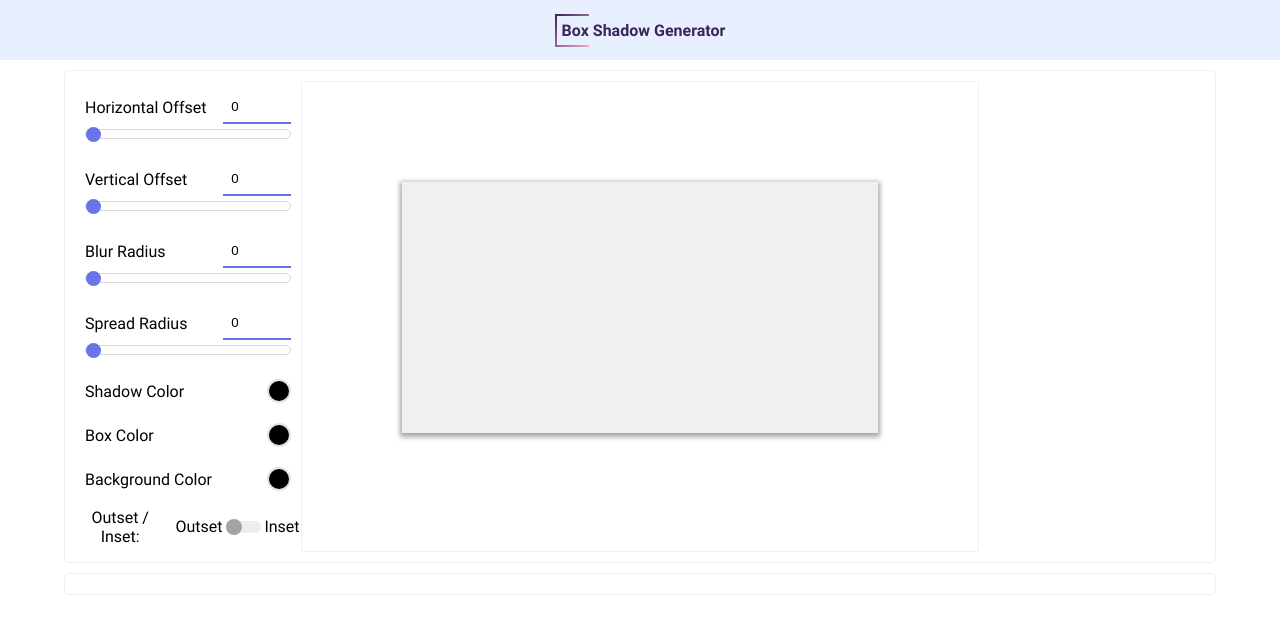
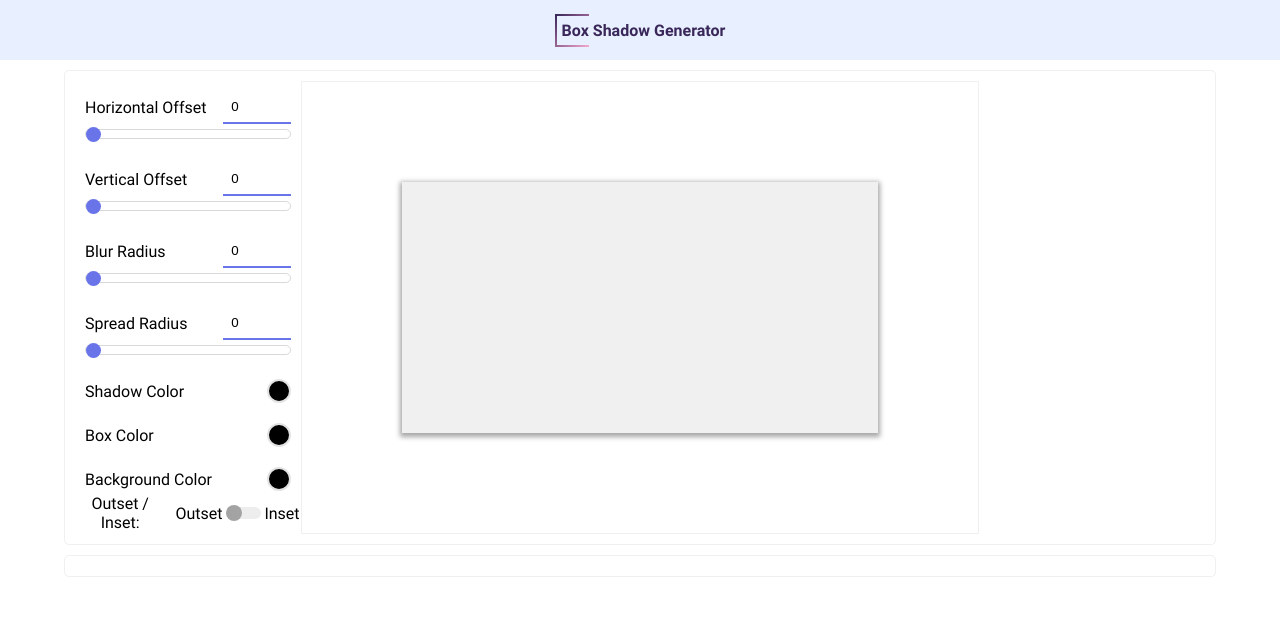
Before and after one commit to MaximeEsnol/BoxShadowGenerator, a React (Create React App) app: page / in a window 1280 px wide. Shown: the top 634 px of the page. Built offline with nearby package versions, Linux system fonts and the light colour scheme.

Commit message:
Fix some layout issues

```diff
--- a/src/css/toggle.css
+++ b/src/css/toggle.css
@@ -2,11 +2,11 @@
     display: flex;
     flex-direction: row;
     width: 100%;
+    height: 24px;
     position: relative;
+    align-items: center;
     justify-content: flex-start;
-    align-items: center;
 }
-
 .input-field.toggle label {
     max-width: 40%;
     margin-right: 10px;
```
